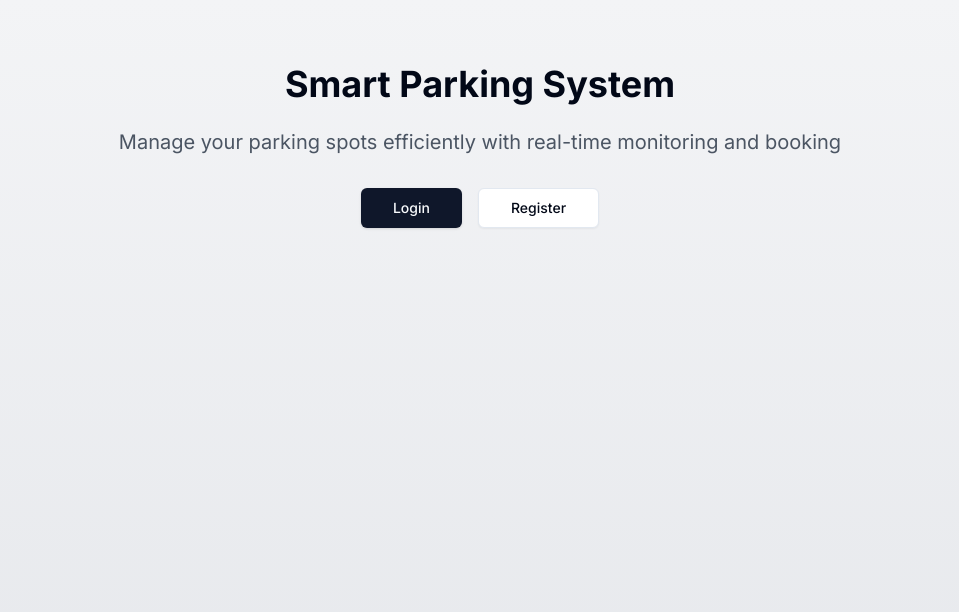
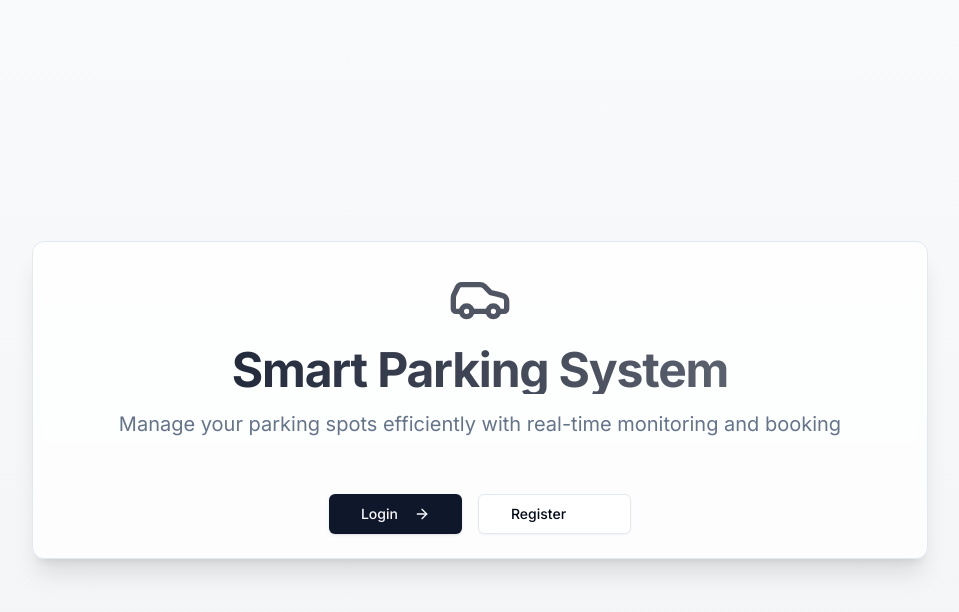
Before and after one commit to devdaim6/iot-smart-parking-frontend, a Next.js app: page / in a window 1280 px wide. Shown: the top 612 px of the page, without its empty margins (160-1119 px from the left). Built offline with nearby package versions, Linux system fonts and the light colour scheme.

Commit message:
URL update & Landing Page

```diff
--- a/app/dashboard/page.tsx
+++ b/app/dashboard/page.tsx
@@ -77,7 +77,7 @@ export default function DashboardPage() {
     try {
     console.log(selectedSlot?.slotNumber);
       setIsLoading(true);
-      const res = await fetch("http://localhost:5000/api/slots", {
+      const res = await fetch("http://100.118.221.68:5000/api/slots", {
         headers: {
           Authorization: `Bearer ${localStorage.getItem("token")}`,
         },
@@ -108,7 +108,7 @@ export default function DashboardPage() {
       const bookingEnd = new Date(bookingStart);
       bookingEnd.setHours(bookingStart.getHours() + parseInt(duration));
 
-      const res = await fetch("http://localhost:5000/api/slots/book", {
+      const res = await fetch("http://100.118.221.68:5000/api/slots/book", {
         method: "POST",
         headers: {
           "Content-Type": "application/json",
@@ -164,7 +164,7 @@ export default function DashboardPage() {
 
   const releaseSlot = async (slotId: string) => {
     try {
-      const res = await fetch("http://localhost:5000/api/slots/release", {
+      const res = await fetch("http://100.118.221.68:5000/api/slots/release", {
         method: "POST",
         headers: {
           "Content-Type": "application/json",
--- a/app/page.tsx
+++ b/app/page.tsx
@@ -1,27 +1,40 @@
 import { Button } from "@/components/ui/button"
 import Link from "next/link"
+import { Car, ArrowRight } from "lucide-react"
+import { Card, CardContent, CardDescription, CardHeader, CardTitle } from "@/components/ui/card"
 
 export default function Home() {
   return (
-    <main className="min-h-screen bg-gradient-to-b from-gray-100 to-gray-200 dark:from-gray-900 dark:to-gray-800">
-      <div className="container mx-auto px-4 py-16">
-        <div className="max-w-3xl mx-auto text-center">
-          <h1 className="text-4xl font-bold mb-6">
+    <main className="min-h-screen bg-gradient-to-b from-gray-50 to-gray-100 dark:from-gray-900 dark:to-gray-800 flex items-center justify-center">
+      <Card className="w-[90%] max-w-4xl shadow-xl bg-white/80 dark:bg-gray-900/80 backdrop-blur-sm">
+        <CardHeader className="text-center space-y-4">
+          <div className="flex justify-center">
+            <Car className="h-16 w-16 text-primary animate-pulse" />
+          </div>
+          <CardTitle className="text-5xl font-bold bg-gradient-to-r from-primary to-primary/60 bg-clip-text text-transparent">
             Smart Parking System
-          </h1>
-          <p className="text-xl mb-8 text-gray-600 dark:text-gray-300">
+          </CardTitle>
+          <CardDescription className="text-xl">
             Manage your parking spots efficiently with real-time monitoring and booking
-          </p>
-          <div className="flex gap-4 justify-center">
-            <Link href="/login">
-              <Button size="lg">Login</Button>
+          </CardDescription>
+        </CardHeader>
+        <CardContent>
+          <div className="flex flex-col sm:flex-row gap-4 justify-center items-center mt-8">
+            <Link href="/login" className="w-full sm:w-auto">
+              <Button size="lg" className="w-full group">
+                Login
+                <ArrowRight className="ml-2 h-4 w-4 transition-transform group-hover:translate-x-1" />
+              </Button>
             </Link>
-            <Link href="/register">
-              <Button size="lg" variant="outline">Register</Button>
+            <Link href="/register" className="w-full sm:w-auto">
+              <Button size="lg" variant="outline" className="w-full group">
+                Register
+                <ArrowRight className="ml-2 h-4 w-4 opacity-0 transition-all group-hover:opacity-100 group-hover:translate-x-1" />
+              </Button>
             </Link>
           </div>
-        </div>
-      </div>
+        </CardContent>
+      </Card>
     </main>
   )
 }
--- a/providers/auth-provider.tsx
+++ b/providers/auth-provider.tsx
@@ -30,7 +30,7 @@ export default function AuthProvider({
 
   const login = async (username: string, password: string) => {
     try {
-      const res = await fetch("http://localhost:5000/api/auth/login", {
+      const res = await fetch("http://100.118.221.68:5000/api/auth/login", {
         method: "POST",
         headers: { "Content-Type": "application/json" },
         body: JSON.stringify({ username, password }),
@@ -58,7 +58,7 @@ export default function AuthProvider({
     vehicleNumber: string,
   ) => {
     try {
-      const res = await fetch("http://localhost:5000/api/auth/register", {
+      const res = await fetch("http://100.118.221.68:5000/api/auth/register", {
         method: "POST",
         headers: { "Content-Type": "application/json" },
         body: JSON.stringify({
```
